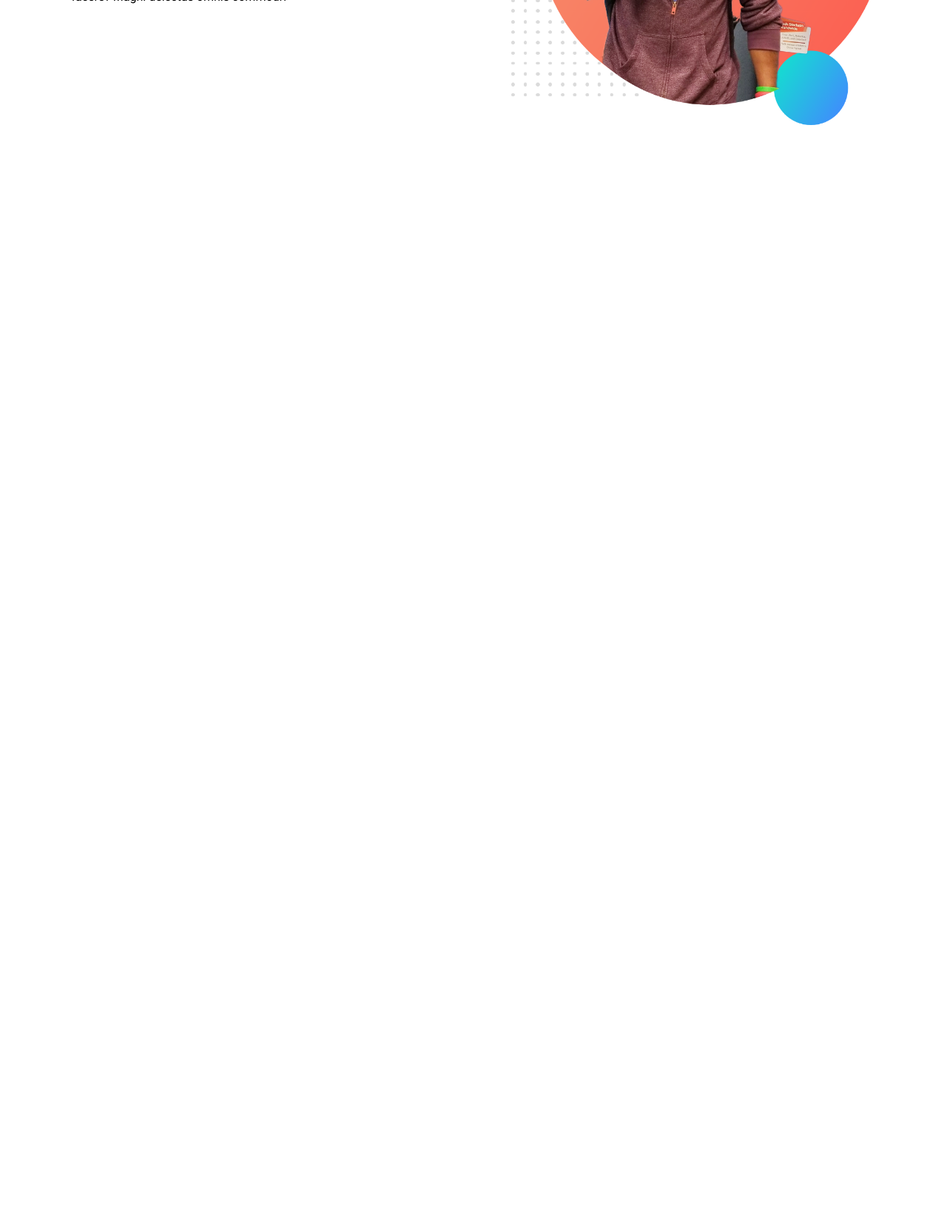
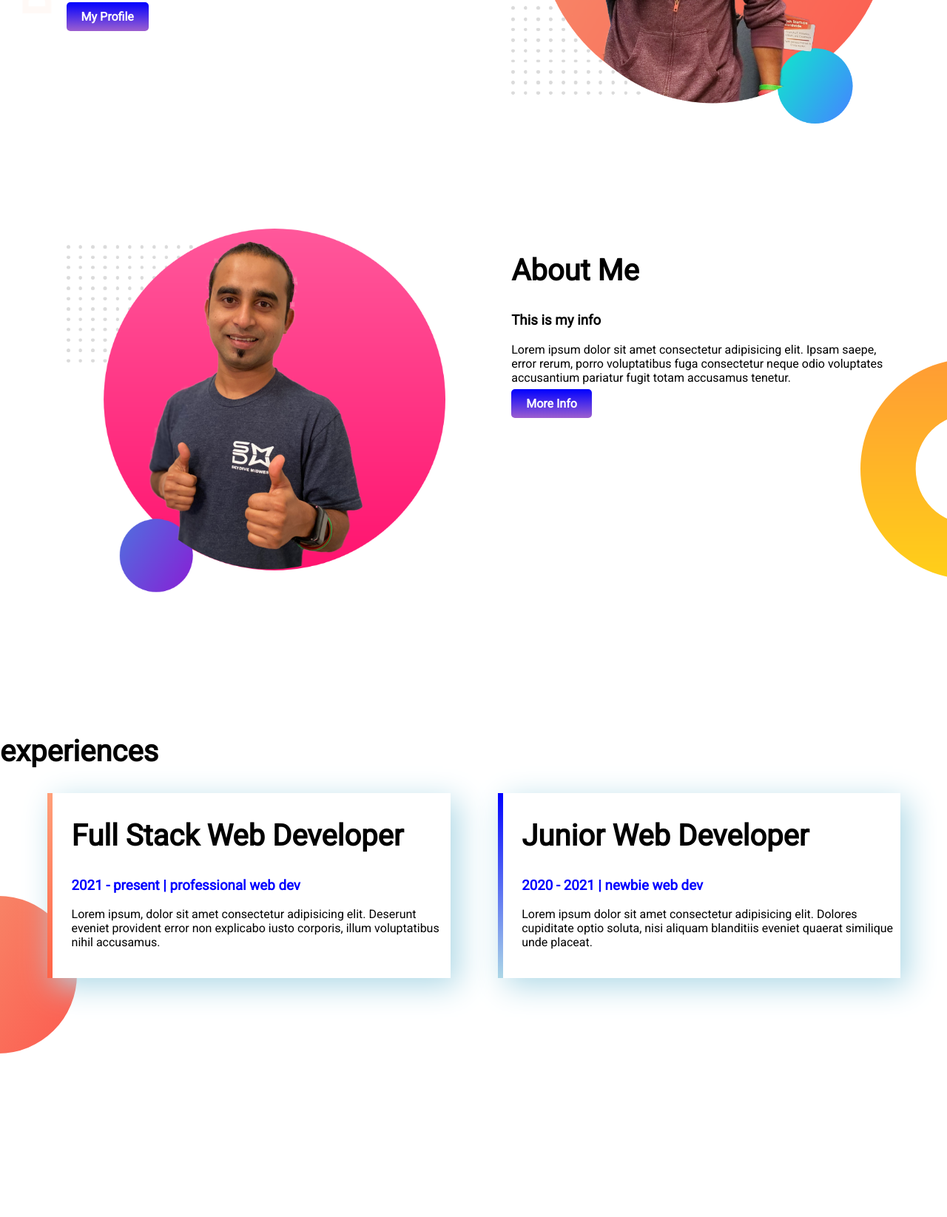
Before and after one commit to mahdinoyon/web-portfolio, a plain HTML site: page index.html in a window 1280 px wide. Shown: the part 341-1986 px from the top of the page at 74% size. Before the commit the page ends 800 px from the top, so only its background shows below. Drawn offline with Linux system fonts and the light colour scheme.

Commit message:
finished

```diff
--- a/index.html
+++ b/index.html
@@ -8,17 +8,50 @@
     <link rel="stylesheet" href="style.css">
 </head>
 <body>
-   <section>
+   <section class="top-banner ">
 <div class="half-width">
     <h1>welcome to</h1>
-    <h1>My first <span class="html">html</span> website</h1>
+    <h1>My first <span class="blue-highlight">html</span> website</h1>
     <h3>Professional <span class="html">web developer</span></h3>
     <p>Lorem ipsum dolor sit, amet consectetur adipisicing elit. Perspiciatis <br> accusantium placeat exercitationem temporibus voluptatum tempore <br> facere? Magni delectus omnis commodi?</p>
+    <a class="link-button" target="_blank" href="https://www.linkedin.com/in/mahdinoyon/">My Profile</a>
 </div>
 <div class="half-width">
     <img src="images/jhankar.png" alt="">
 </div>
    </section>
+   <section class="dream-area">
+       <div class="half-width">
+           <img src="images/jhankar2.png" alt="">
+
+       </div>
+       <div class="half-width">
+           <h2>About Me</h2>
+           <h3>This is my <span class="html">info</span></h3>
+           <p>Lorem ipsum dolor sit amet consectetur adipisicing elit. Ipsam saepe, error rerum, porro voluptatibus fuga consectetur neque odio voluptates accusantium pariatur fugit totam accusamus tenetur.</p>
+           <a class="link-button" target="_blank" href="https://www.linkedin.com/in/mahdinoyon/">More Info</a>
+
+       </div>
+   </section>
+   <section class="experience-area">
+       <h2>experiences</h2>
+       <div id="full-stack" class="half-width single-experience">
+           <h2>Full Stack Web Developer</h2>
+           <h3 class="blue-highlight">2021 - present | professional web dev</h3>
+           <p>Lorem ipsum, dolor sit amet consectetur adipisicing elit. Deserunt eveniet provident error non explicabo iusto corporis, illum voluptatibus nihil accusamus.</p>
+
+       </div>
+       <div id="junior-web" class="half-width single-experience">
+        <h2>Junior Web Developer</h2>
+        <h3 class="blue-highlight">2020 - 2021 | newbie web dev</h3>
+        <p>Lorem ipsum dolor sit amet consectetur adipisicing elit. Dolores cupiditate optio soluta, nisi aliquam blanditiis eveniet quaerat similique unde placeat.</p>
+
+       </div>
+
+   </section>
+   <footer>
+       <p>© 2020 Mahdi Hassan.</p>
+   </footer>
 
 </body>
 </html>
--- a/style.css
+++ b/style.css
@@ -1,8 +1,12 @@
-body{font-family: 'Roboto', sans-serif;}
+body{font-family: 'Roboto', sans-serif;
+margin: 0px;}
 h1{
     font-size: 50px;
 }
-.html{
+h2{
+    font-size: 40px;
+}
+.blue-highlight{
     color: blue;
 }
 .half-width{
@@ -14,3 +18,49 @@ h1{
 .half-width img{
     width: 100%;
 }
+.top-banner{
+    background-image: url("images/top-banner.png");
+
+    background-repeat: no-repeat;
+}
+section{
+    height: 500px;
+    padding-bottom: 150px;
+}
+.link-button{
+
+    text-decoration: none;
+    background-image: linear-gradient(blue,rgb(157, 95, 207));
+    padding: 10px 20px;
+    border-radius: 5px;
+    color: white;
+    font-weight: bold;
+}
+.dream-area{
+    background-image: url(images/dream-bg.png);
+    background-repeat: no-repeat;
+    background-position: right;
+}
+.single-experience{
+    box-shadow: 10px 10px 40px lightblue;
+    height: 50%;
+    background-color: white;
+}
+.experience-area{
+    background-image: url(images/exp-bg.png);
+    background-repeat: no-repeat;
+    background-position: left;
+}
+#full-stack{
+    border-left: 7px solid;
+    border-image: linear-gradient(180deg,lightsalmon,tomato);
+    border-image-slice: 1;
+}
+#junior-web{
+    border-left: 7px solid;
+    border-image: linear-gradient(180deg,blue,lightblue);
+    border-image-slice: 1;
+}
+footer p{
+    text-align: center;
+}
```
